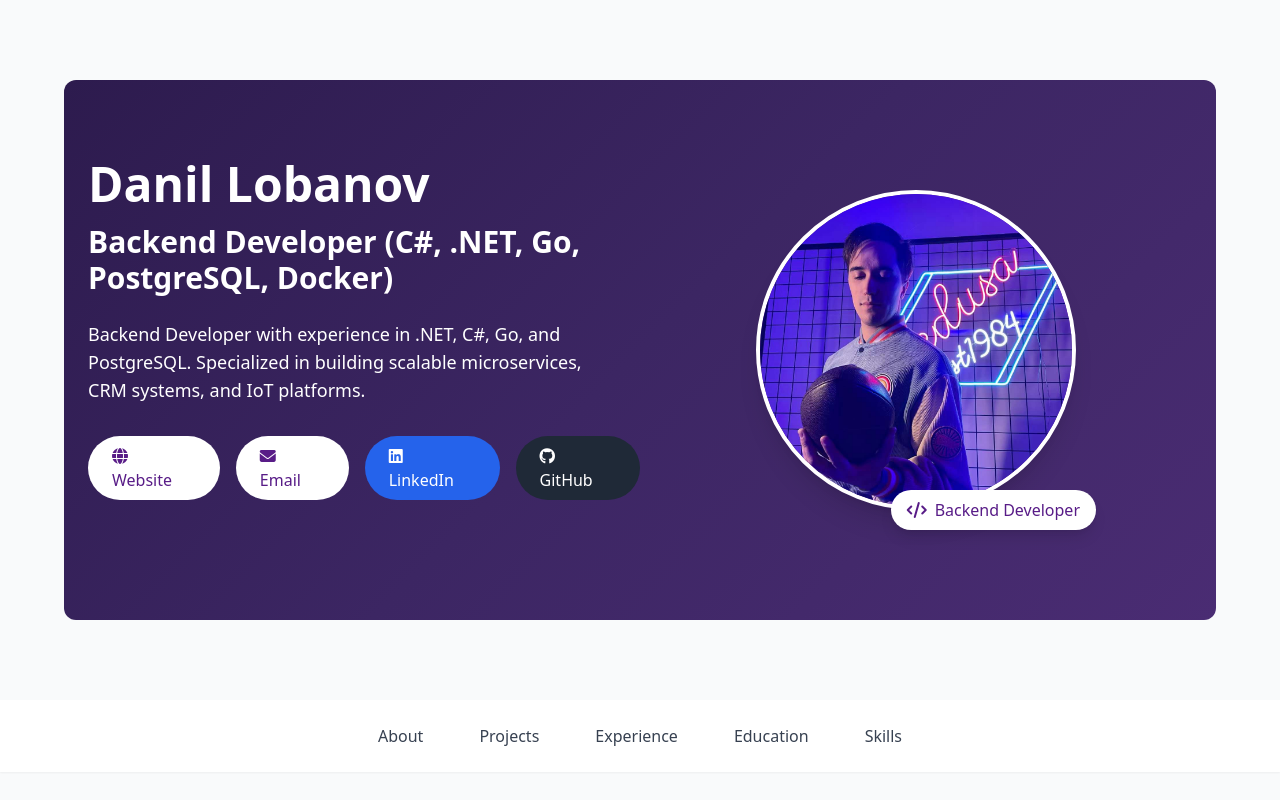
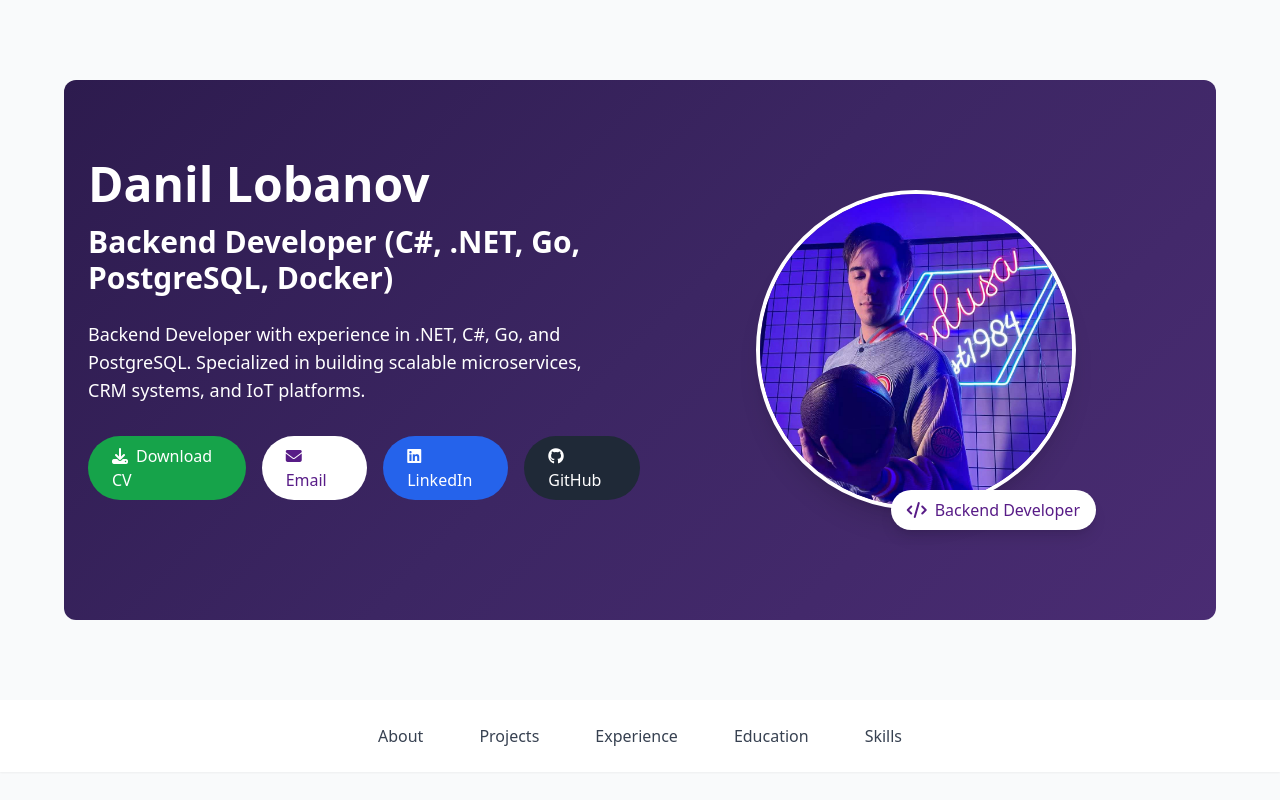
Before and after one commit to ddenvy/mysite, a plain HTML site: page index.html in a window 1280 px wide. Shown: the top 800 px of the page. Drawn offline with nearby package versions, Linux system fonts and the light colour scheme.

Commit message:
feat: replace website link with CV download button

```diff
--- a/index.html
+++ b/index.html
@@ -80,9 +80,9 @@
                     <h2 class="text-xl md:text-2xl lg:text-3xl font-semibold mb-6">Backend Developer (C#, .NET, Go, PostgreSQL, Docker)</h2>
                     <p class="text-base md:text-lg mb-8 max-w-lg mx-auto md:mx-0">Backend Developer with experience in .NET, C#, Go, and PostgreSQL. Specialized in building scalable microservices, CRM systems, and IoT platforms.</p>
                     <div class="flex flex-col sm:flex-row gap-4 sm:gap-4 justify-center md:justify-start">
-                        <a href="https://ddenvy.tech" target="_blank" class="bg-white text-purple-900 px-6 py-2 rounded-full font-medium hover:bg-gray-100 transition">
-                            <i class="fas fa-globe mr-2"></i>Website
-                        </a>
+                        <a href="Danil Lobanov (Backend dev).pdf" download class="bg-green-600 text-white px-6 py-2 rounded-full font-medium hover:bg-green-700 transition">
+                             <i class="fas fa-download mr-2"></i>Download CV
+                         </a>
                         <a href="mailto:danil.lobanov@outlook.com" class="bg-white text-purple-900 px-6 py-2 rounded-full font-medium hover:bg-gray-100 transition">
                             <i class="fas fa-envelope mr-2"></i>Email
                         </a>
```
